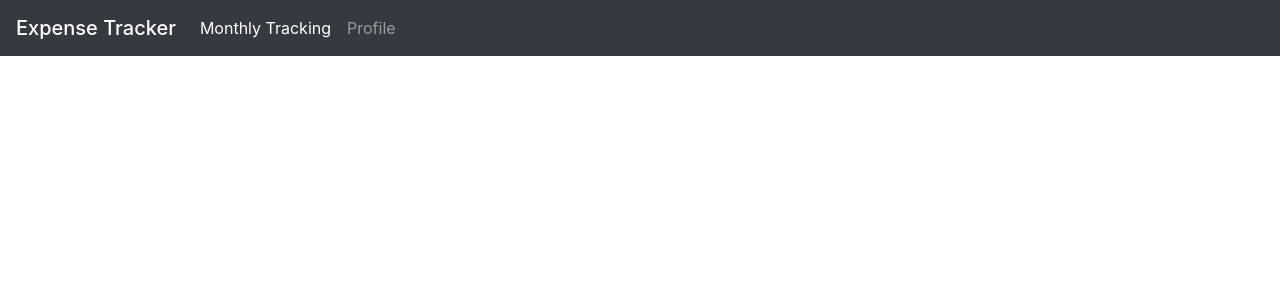
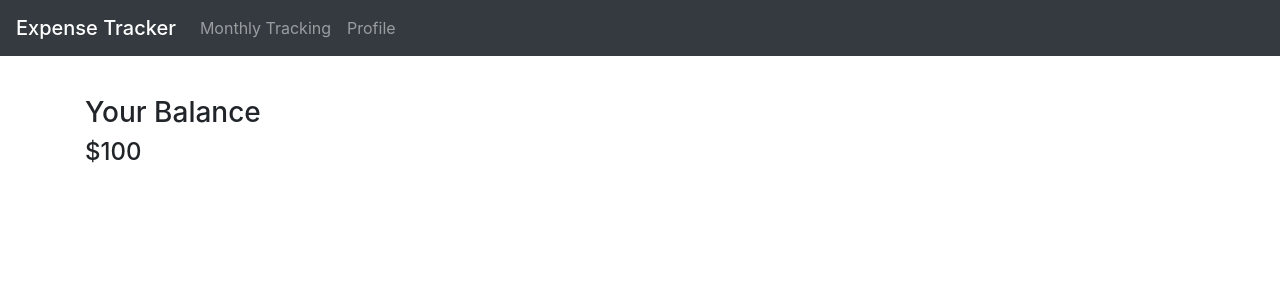
Before and after one commit to r2rendon/clientside-expense-tracker, a React (Create React App) app: page / in a window 1280 px wide. Shown: the top 300 px of the page. Built offline with nearby package versions, Linux system fonts and the light colour scheme.

Commit message:
Balance Component

```diff
--- a/src/App.js
+++ b/src/App.js
@@ -1,11 +1,15 @@
 import React from "react";
 import "./App.css";
 import { Navbar } from "./Components/Navbar";
+import { Balance } from "./Components/Balance";
 
 function App() {
   return (
     <div>
       <Navbar />
+      <div className="container" style={{ marginTop: 40 }}>
+        <Balance />
+      </div>
     </div>
   );
 }
--- /dev/null
+++ b/src/Components/Balance.js
@@ -0,0 +1,11 @@
+import React, { useContext } from "react";
+
+export const Balance = () => {
+  const totalBal = 100;
+  return (
+    <>
+      <h3>Your Balance</h3>
+      <h4>${totalBal}</h4>
+    </>
+  );
+};
--- a/src/Components/Navbar.js
+++ b/src/Components/Navbar.js
@@ -19,7 +19,7 @@ export const Navbar = () => {
       </button>
       <div className="collapse navbar-collapse" id="navbarNav">
         <ul className="navbar-nav">
-          <li className="nav-item active">
+          <li className="nav-item">
             <a className="nav-link" href="#">
               Monthly Tracking
             </a>
```
